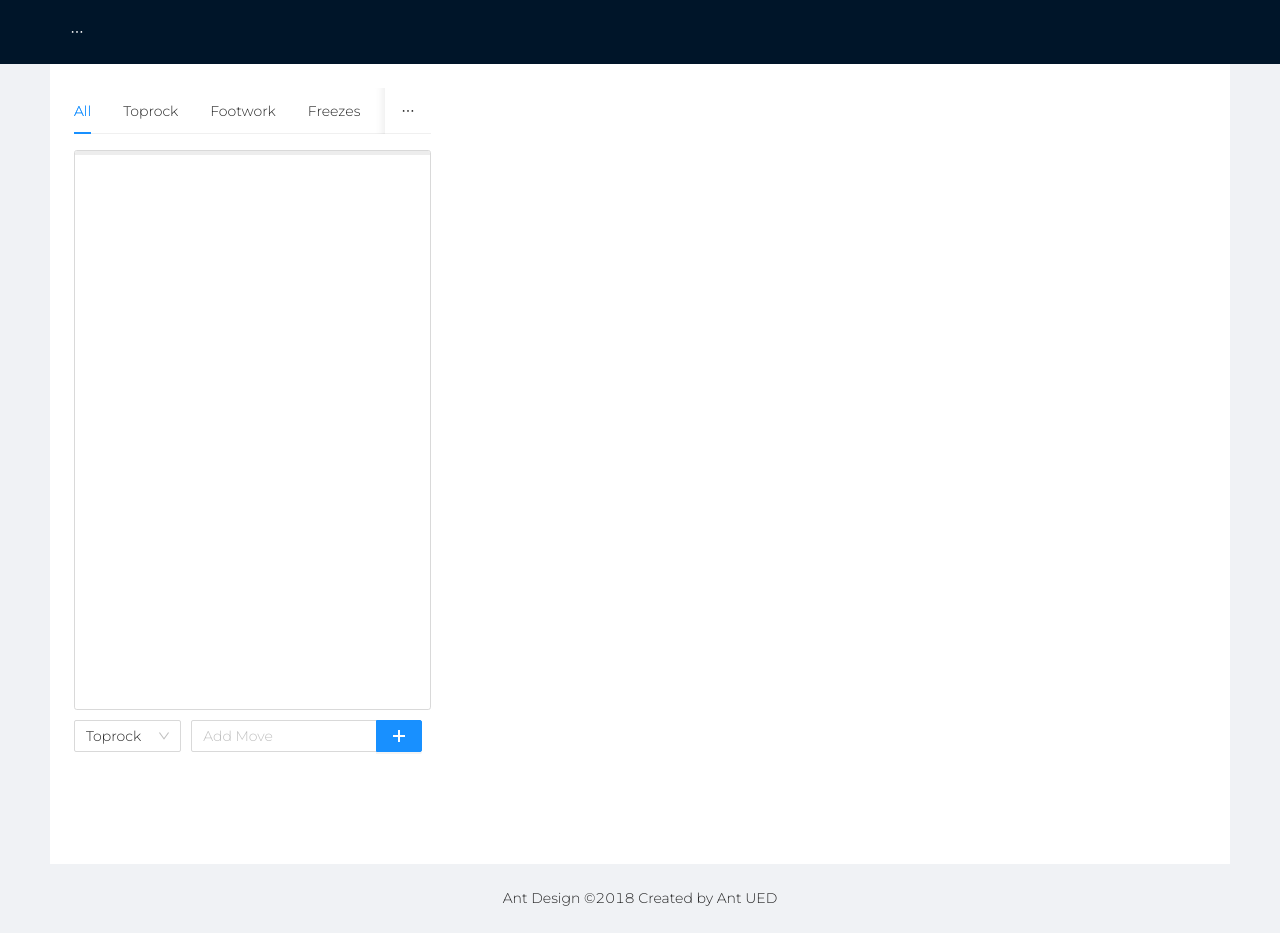
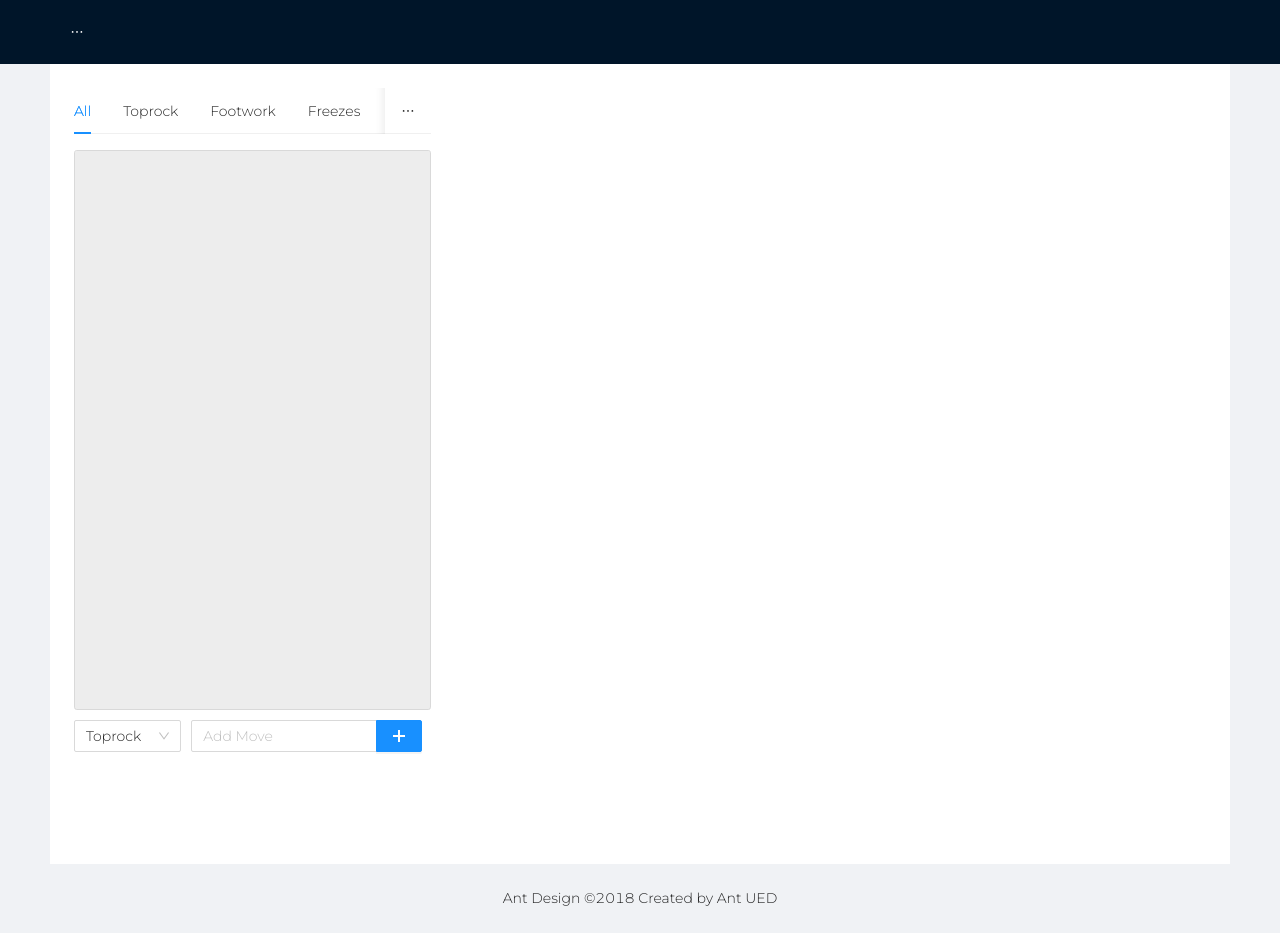
Before and after one commit to Helen300/BboyGen, a React (Create React App) app: page / in a window 1280 px wide. Built offline with nearby package versions, Linux system fonts and the light colour scheme.

Commit message:
changed color

```diff
--- a/src/css/containers/MoveListView.css
+++ b/src/css/containers/MoveListView.css
@@ -3,4 +3,5 @@
 	border: 1px solid #d9d9d9;
 	border-radius: 0.2em;
 	height:70vh;
+	background-color: #ededed
 }
```
